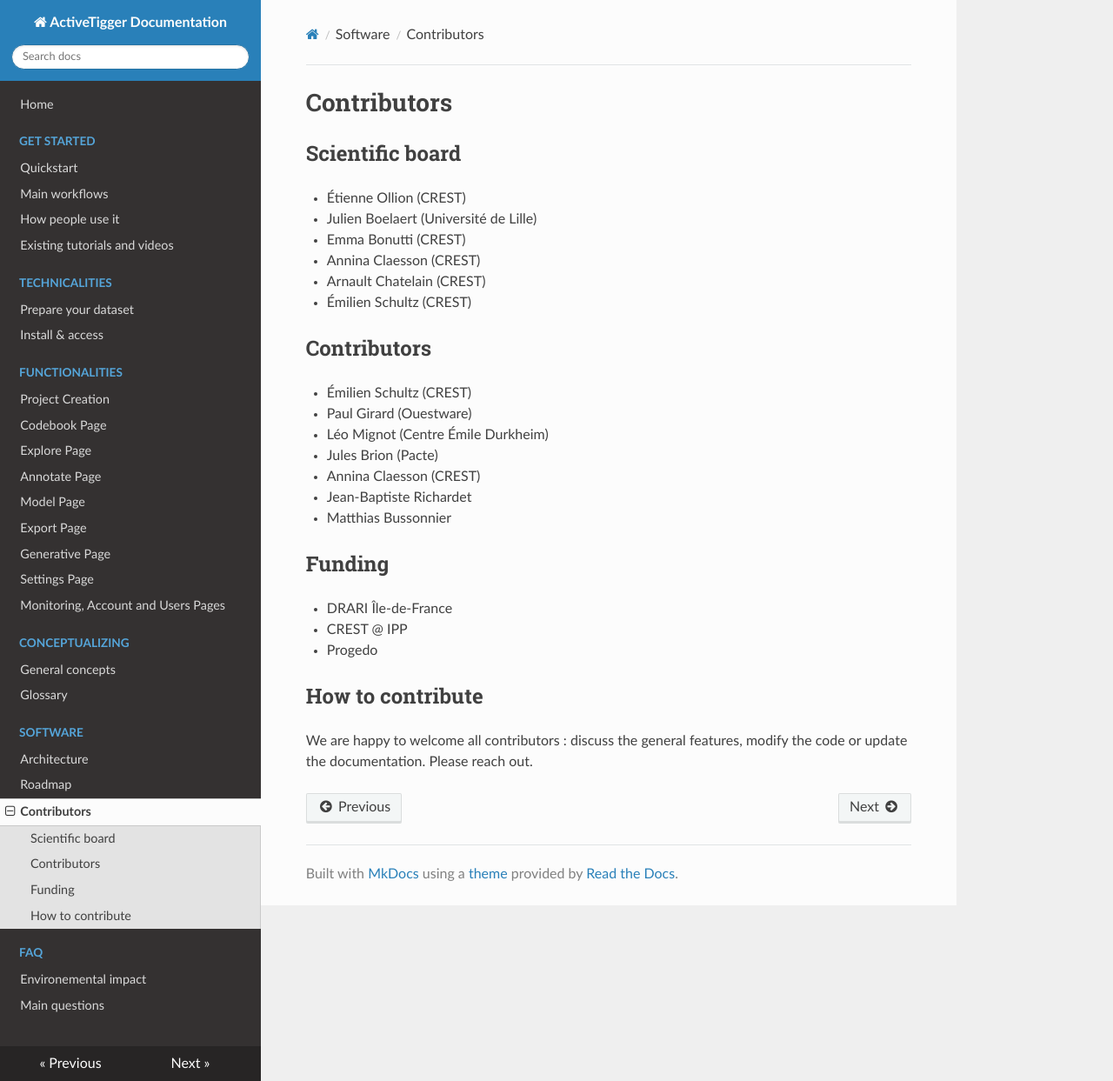
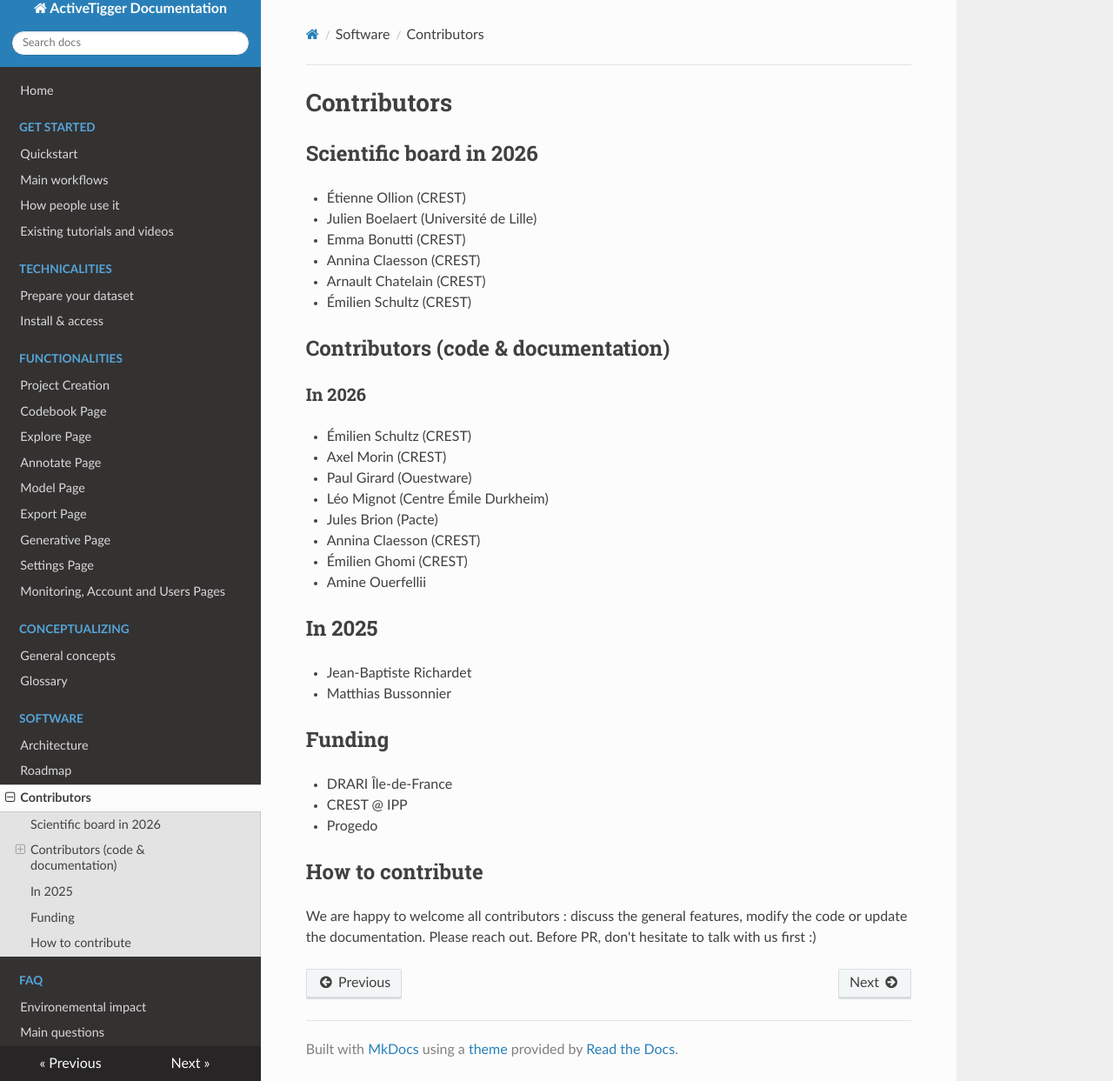
Before and after one commit to activetigger/documentation, an MkDocs documentation site: the page built from docs/software/contributors.md, in a window 1280 px wide and 1243 px high. Shown: the whole window at 87% size. Built offline with MkDocs 1.6.1, drawn with Linux system fonts in a browser that asks for light colours; nearby versions of some CDN libraries.

Commit message:
add contributors

```diff
--- a/docs/software/contributors.md
+++ b/docs/software/contributors.md
@@ -1,6 +1,6 @@
 # Contributors
 
-## Scientific board
+## Scientific board in 2026
 
 - Étienne Ollion (CREST)
 - Julien Boelaert (Université de Lille)
@@ -9,13 +9,21 @@
 - Arnault Chatelain (CREST)
 - Émilien Schultz (CREST)
 
-## Contributors
+## Contributors (code & documentation)
+
+### In 2026
 
 - Émilien Schultz (CREST)
+- Axel Morin (CREST)
 - Paul Girard (Ouestware)
 - Léo Mignot (Centre Émile Durkheim)
 - Jules Brion (Pacte)
 - Annina Claesson (CREST)
+- Émilien Ghomi (CREST)
+- Amine Ouerfellii
+
+## In 2025
+
 - Jean-Baptiste Richardet
 - Matthias Bussonnier
 
@@ -27,4 +35,4 @@
 
 ## How to contribute
 
-We are happy to welcome all contributors : discuss the general features, modify the code or update the documentation. Please reach out.
+We are happy to welcome all contributors : discuss the general features, modify the code or update the documentation. Please reach out. Before PR, don't hesitate to talk with us first :)
```
